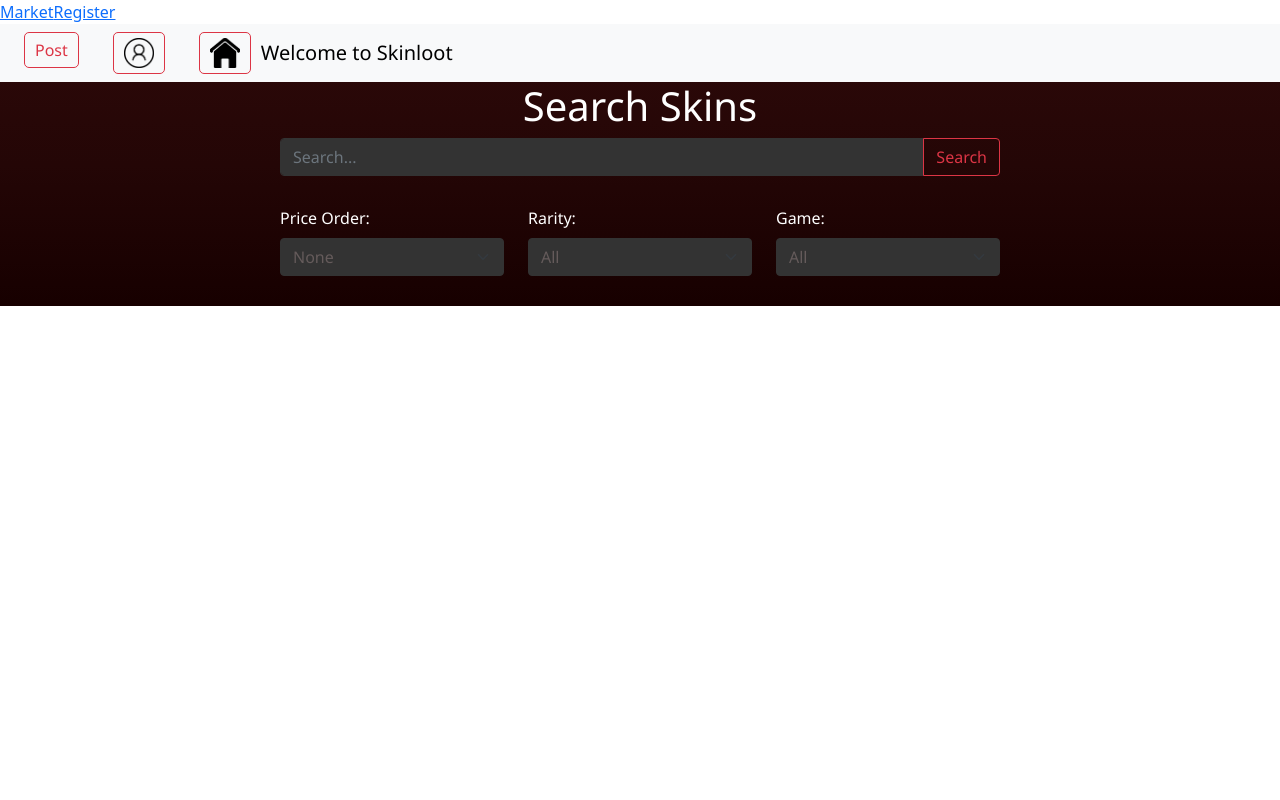
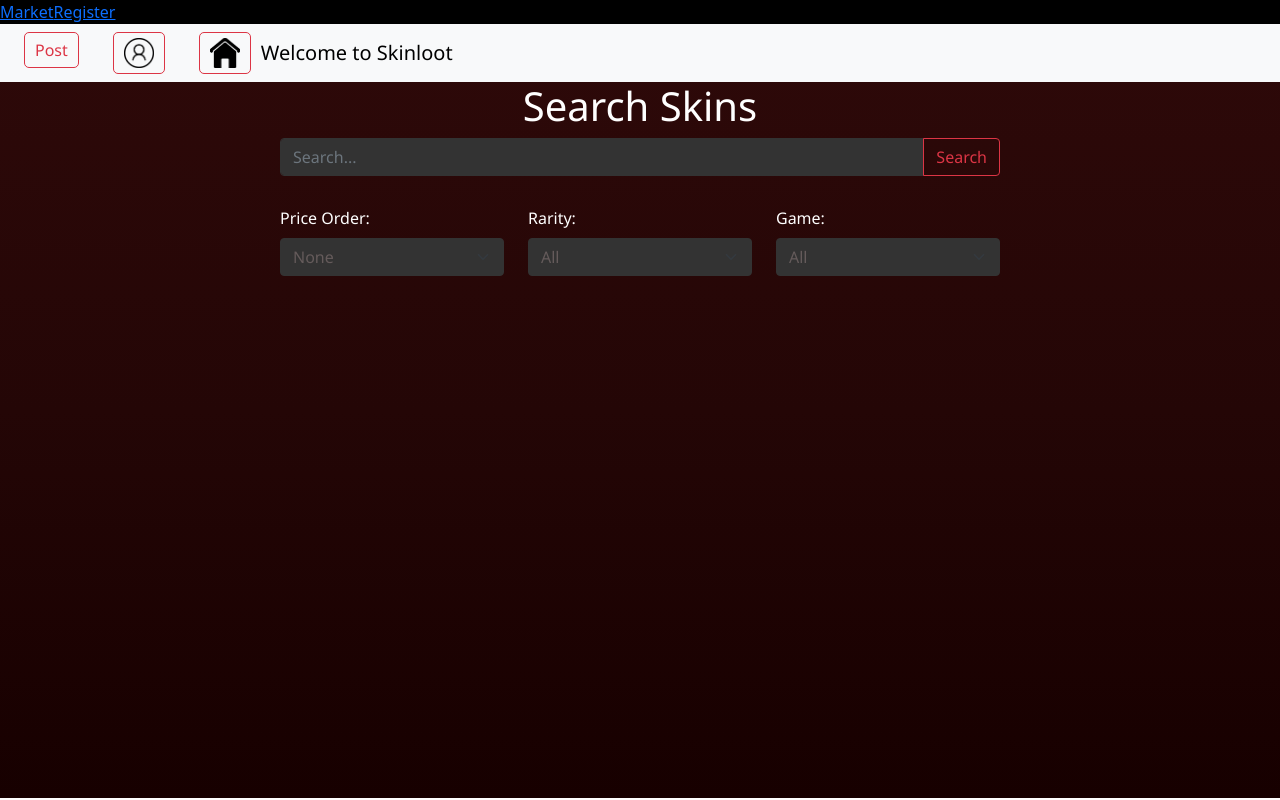
Before and after one commit to denzelbautista/Skinloot-Vuejs, a Vue app in the folder frontend/: page /market in a window 1280 px wide. Built offline with nearby package versions, Linux system fonts and the light colour scheme.

Commit message:
FIX marketsize

```diff
--- a/frontend/src/App.vue
+++ b/frontend/src/App.vue
@@ -6,4 +6,8 @@
   </div>
 </template>
 
-<style></style>
+<style>
+#app {
+  background-color: black;
+}
+</style>
--- a/frontend/src/views/MarketView.vue
+++ b/frontend/src/views/MarketView.vue
@@ -91,7 +91,7 @@ export default {
 .page-container {
   background: linear-gradient(to bottom, #2e0909, #240606, #170000);
   width: 100%;
-  height: 100%;
+  height: 96.7vh;
   margin: 0;
   padding: 0;
   overflow-x: hidden;
--- a/frontend/src/views/RegisterView.vue
+++ b/frontend/src/views/RegisterView.vue
@@ -47,6 +47,7 @@ export default {
   methods: {
     async registerUserEvent() {
       await registerUser(this.user);
+      this.$router.push({ name: "market" });
     },
   },
 };
@@ -61,7 +62,7 @@ export default {
   background-size: auto 40%;
   background-color: rgb(0, 0, 0);
   color: rgb(207, 0, 0);
-  height: 100vh; /* Ajusta la altura al 100% de la ventana */
+  height: 96.7vh; /* Ajusta la altura al 100% de la ventana */
   display: flex;
   flex-direction: column;
   align-items: center;
```
